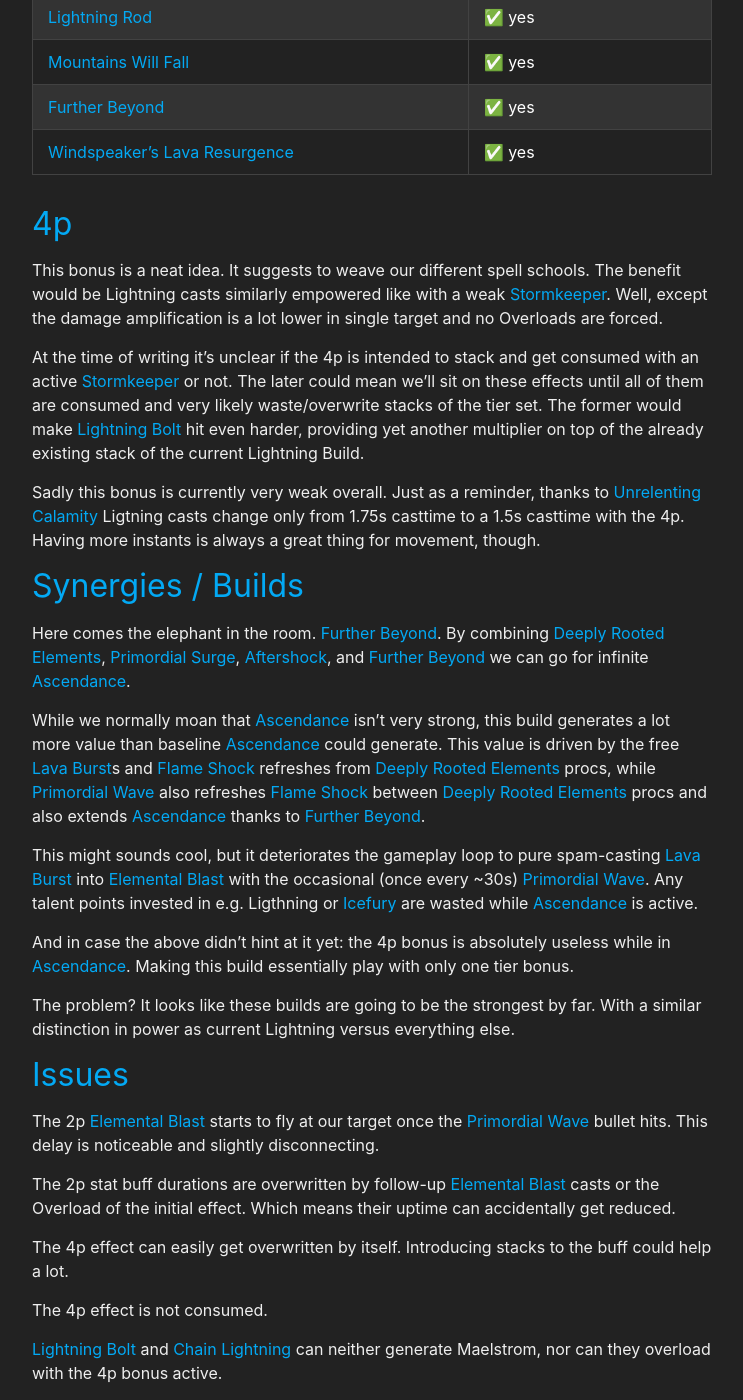
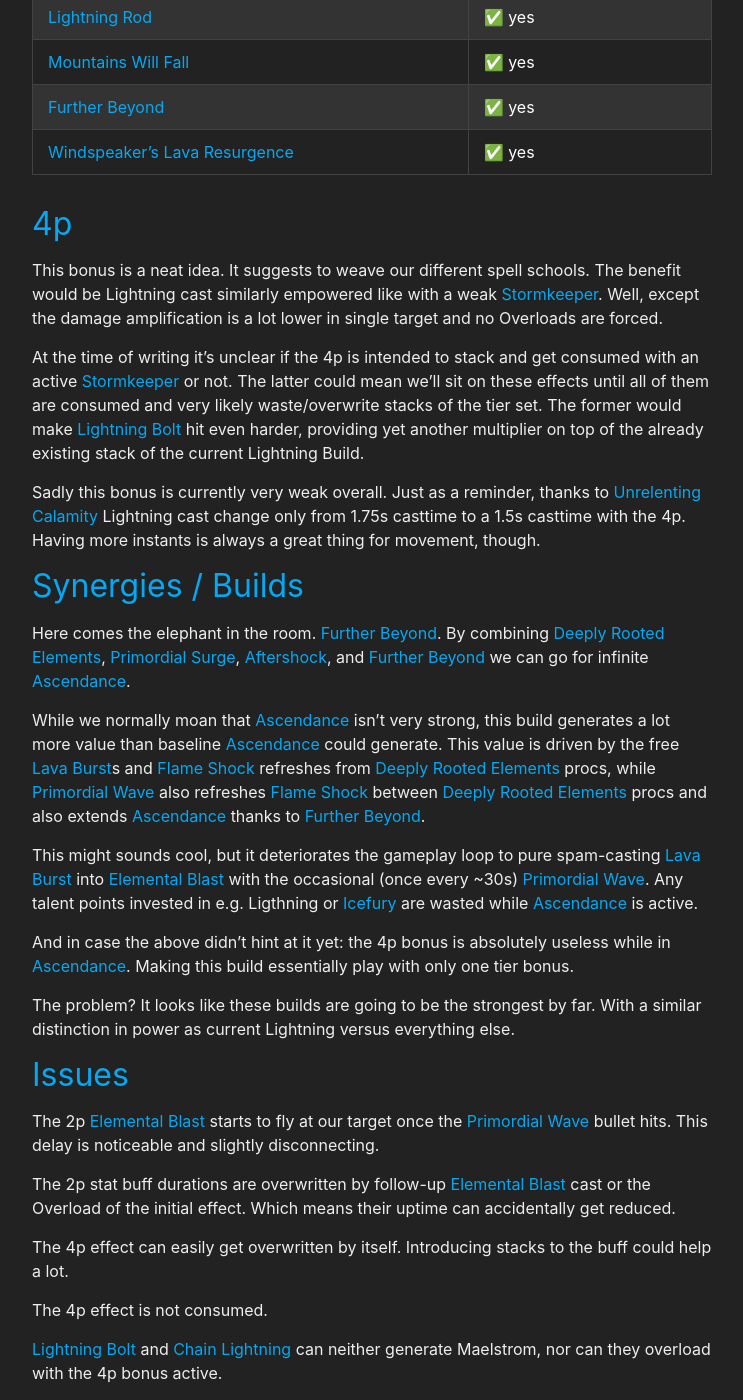
Before and after one commit to stormearthandlava/stormearthandlava.github.io, a Jekyll site: the page built from blog/_posts/2023-09-10-t31-first-thoughts.md, in a window 1280 px wide and 1400 px high, scrolled down 1155 px. Shown: the whole window, without its empty margins (268-1011 px from the left). Built offline with Jekyll 4.4.1, drawn with Linux system fonts in a browser that asks for light colours; a script that is not in the unit is left out; some of the changed text lies outside the part shown.

Commit message:
fix spelling errors

```diff
--- a/blog/_posts/2023-09-10-t31-first-thoughts.md
+++ b/blog/_posts/2023-09-10-t31-first-thoughts.md
@@ -36,15 +36,15 @@ Talent | 2p can trigger it
 
 ## 4p
 This bonus is a neat idea. It suggests to weave our different spell schools.
-The benefit would be Lightning casts similarly empowered like with a weak {{ site.data.talent.sk }}.
+The benefit would be Lightning cast similarly empowered like with a weak {{ site.data.talent.sk }}.
 Well, except the damage amplification is a lot lower in single target and no Overloads are forced.
 
 At the time of writing it's unclear if the 4p is intended to stack and get consumed with an active {{ site.data.talent.sk }} or not.
-The later could mean we'll sit on these effects until all of them are consumed and very likely waste/overwrite stacks of the tier set.
+The latter could mean we'll sit on these effects until all of them are consumed and very likely waste/overwrite stacks of the tier set.
 The former would make {{ site.data.spell.lb }} hit even harder, providing yet another multiplier on top of the already existing stack of the current Lightning Build.
 
 Sadly this bonus is currently very weak overall.
-Just as a reminder, thanks to {{ site.data.talent.unrelenting_calamity }} Ligtning casts change only from 1.75s casttime to a 1.5s casttime with the 4p.
+Just as a reminder, thanks to {{ site.data.talent.unrelenting_calamity }} Lightning cast change only from 1.75s casttime to a 1.5s casttime with the 4p.
 Having more instants is always a great thing for movement, though.
 
 ## Synergies / Builds
@@ -67,7 +67,7 @@ The problem? It looks like these builds are going to be the strongest by far. Wi
 The 2p {{ site.data.talent.eb }} starts to fly at our target once the {{ site.data.talent.primordial_wave }} bullet hits.
 This delay is noticeable and slightly disconnecting.
 
-The 2p stat buff durations are overwritten by follow-up {{ site.data.talent.eb }} casts or the Overload of the initial effect.
+The 2p stat buff durations are overwritten by follow-up {{ site.data.talent.eb }} cast or the Overload of the initial effect.
 Which means their uptime can accidentally get reduced.
 
 The 4p effect can easily get overwritten by itself. Introducing stacks to the buff could help a lot.
```
Also changed, not shown: other parts of blog/_posts/2023-09-10-t31-first-thoughts.md (+1 -1 lines).
